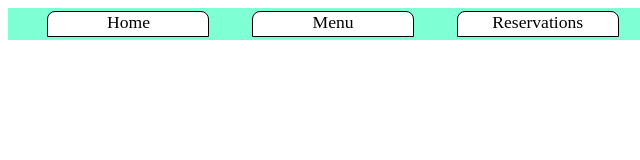
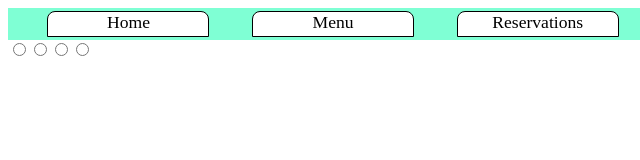
Before and after one commit to fernandopaz1/restaurant-page, a website built with webpack: page dist/index.html in a window 1280 px wide. Shown: the full height of the page, 0-640 px from the left. Built offline with nearby package versions, Linux system fonts and the light colour scheme.

Commit message:
agregando radio-buttons

```diff
--- a/src/index.ts
+++ b/src/index.ts
@@ -2,5 +2,9 @@ import './styles/styles.sass';
 import './static/openSourceLogo.png';
 
 import menu from "./menu";
+import slider from "./slider";
 
 document.querySelector("div#content").appendChild(menu());
+
+
+document.querySelector("div#content").appendChild(slider());
--- /dev/null
+++ b/src/radioButton.ts
@@ -0,0 +1,11 @@
+const radioButton = (id: string): HTMLElement => {
+
+    const radio = document.createElement("input");
+    radio.type = "radio";
+    radio.name = "radio-btn";
+    radio.id = id;
+
+    return radio;
+};
+
+export default radioButton;
--- /dev/null
+++ b/src/slider.ts
@@ -0,0 +1,22 @@
+import radioButton from "./radioButton";
+
+const slider = (): HTMLElement => {
+
+    const sliderDiv = document.createElement("div");
+    sliderDiv.classList.add("slider");
+
+    const slides = document.createElement("div");
+    slides.classList.add("slides");
+
+    sliderDiv.appendChild(slides);
+
+    slides.appendChild(radioButton("radio1"));
+    slides.appendChild(radioButton("radio2"));
+    slides.appendChild(radioButton("radio3"));
+    slides.appendChild(radioButton("radio4"));
+
+
+    return sliderDiv;
+};
+
+export default slider;
```
Also changed, not shown: dist/main.js, src/styles/_mixins.sass (line endings or trailing spaces).
